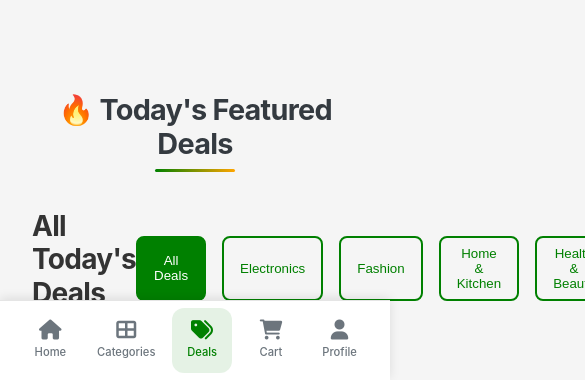
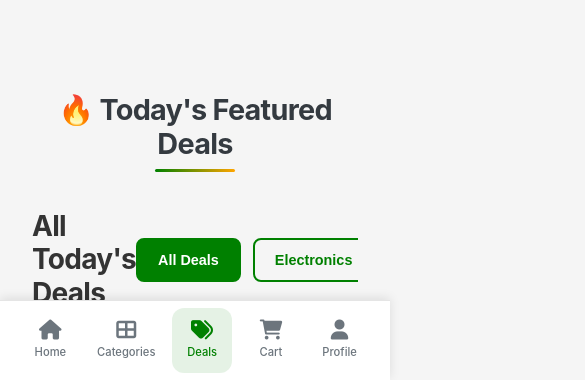
Before and after one commit to dromorongit/NetyarkMall, a plain HTML site: page deals.html in a window 390 px wide. Shown: the part 464-844 px from the top of the page, 585 px wide, since content can reach past the window. Drawn offline with Linux system fonts and the light colour scheme.

Commit message:
Update styles.css

```diff
--- a/styles.css
+++ b/styles.css
@@ -3719,6 +3719,30 @@ a:hover {
 
     .bottom-nav {
         display: flex !important;
+    }
+
+    /* Mobile filter tabs - horizontally scrollable */
+    .filter-tabs {
+        display: flex !important;
+        overflow-x: auto;
+        scrollbar-width: none;
+        -ms-overflow-style: none;
+        gap: 0.75rem;
+        padding: 0.5rem 0;
+        margin-bottom: 1rem;
+    }
+
+    .filter-tabs::-webkit-scrollbar {
+        display: none;
+    }
+
+    .filter-tab {
+        flex-shrink: 0;
+        white-space: nowrap;
+        padding: 0.75rem 1.25rem;
+        font-size: 0.9rem;
+        font-weight: 600;
+        min-width: fit-content;
     }
 
     /* App-like layout */
```
